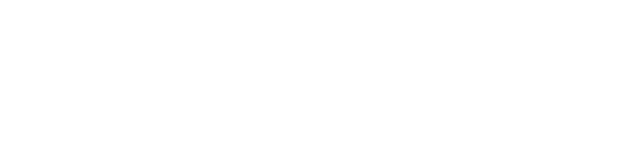
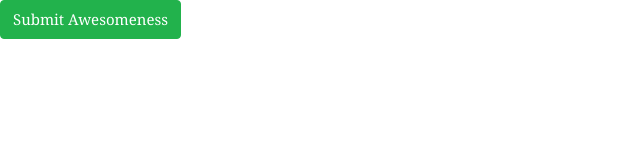
Before and after one commit to younggeeks/kornel, a plain HTML site: page index.html in a window 1280 px wide. Shown: the whole page, without its empty margins (0-640 px from the left). Drawn offline with Linux system fonts and the light colour scheme; a web font is replaced by a local one.

Commit message:
added awesome button

```diff
--- a/index.html
+++ b/index.html
@@ -8,5 +8,6 @@
 
   <body>
 
+    <button type="button"  class="btn btn-success" name="button">Submit Awesomeness</button>
   </body>
 </html>
```
